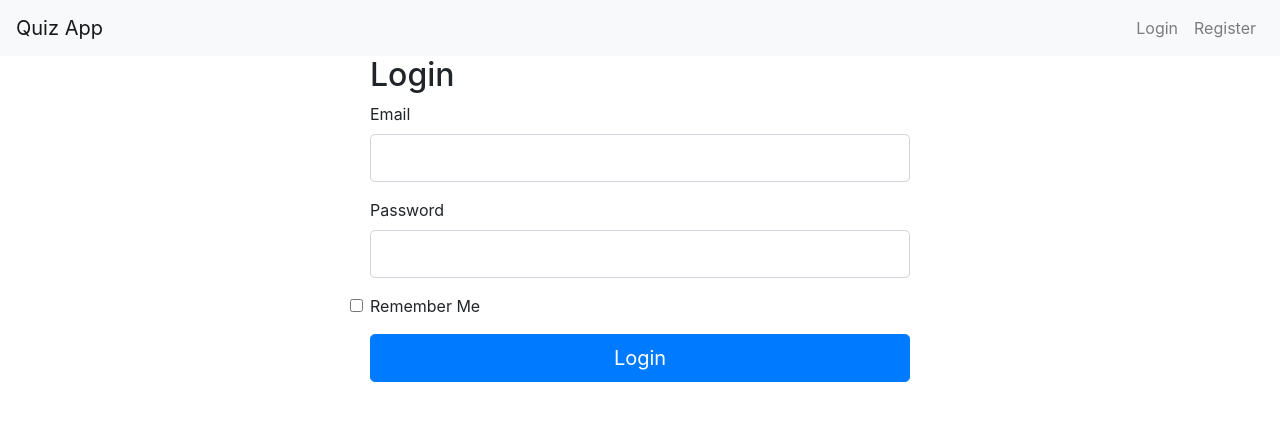
After one commit to Isma3l-19/quiz_app, a Flask app: page /login in a window 1280 px wide. The commit adds this page. Shown: the top 421 px of the page. Run offline with Flask 3, Linux system fonts and the light colour scheme; some libraries are stand-ins or nearby versions.

Commit message:
Done making the authentication, and the login page

```diff
--- a/app/models.py
+++ b/app/models.py
@@ -2,7 +2,6 @@ from app import db
 from flask_login import UserMixin
 from werkzeug.security import generate_password_hash, check_password_hash
 from datetime import datetime
-
 
 class User(db.Model, UserMixin):
     id = db.Column(db.Integer, primary_key=True)
@@ -10,10 +9,8 @@ class User(db.Model, UserMixin):
     email = db.Column(db.String(120), unique=True, nullable=False)
     password_hash = db.Column(db.String(128), nullable=False)
 
-
     def set_password(self, password):
         self.password_hash = generate_password_hash(password)
-
 
     def check_password(self, password):
         return check_password_hash(self.password_hash, password)
@@ -22,10 +19,9 @@ class QuizResult(db.Model):
     id = db.Column(db.Integer, primary_key=True)
     user_id = db.Column(db.Integer, db.ForeignKey('user.id'), nullable=False)
     score = db.Column(db.Integer, nullable=False)
-    timestamp = db.Column(db.DateTime, default= datetime.utcnow)
+    timestamp = db.Column(db.DateTime, default=datetime.utcnow)
 
     user = db.relationship('User', backref='results')
-
 
 class QuizSet(db.Model):
     id = db.Column(db.Integer, primary_key=True)
--- a/app/routes.py
+++ b/app/routes.py
@@ -1,7 +1,7 @@
 from flask import render_template, redirect, url_for, flash, request
 from flask_login import login_user, current_user, logout_user, login_required
 from app import db
-from app.models import User, Question
+from app.models import User, Question, QuizResult, QuizSet
 from app.forms import RegistrationForm, LoginForm
 from flask import Blueprint
 from flask_restful import Api, Resource
@@ -39,11 +39,36 @@ def login():
             flash('Login unsuccessful. Please check email and password.', 'danger')
     return render_template('login.html', form=form)
 
+
+@main_bp.route("/quiz/<int:quiz_id>", methods=['GET', 'POST'])
+@login_required
+def quiz(quiz_id):
+    quiz = QuizSet.query.get_or_404(quiz_id)
+    if request.method == 'POST':
+        score = 0
+        total = len(quiz.questions)
+        for question in quiz.questions:
+            selected_option = request.form.get(f'question_{question.id}')
+            if selected_option == question.correct_option:
+                score += 1
+        result = QuizResult(user_id=current_user.id, score=score)
+        db.session.add(result)
+        db.session.commit()
+        return redirect(url_for('main.results', score=score, total=total))
+    return render_template('quiz.html', quiz=quiz)
+
+@main_bp.route("/results")
+@login_required
+def results():
+    score = request.args.get('score', type=int)
+    total = request.args.get('total', type=int)
+    return render_template('results.html', score=score, total=total)
+
+
 @main_bp.route("/logout")
 def logout():
     logout_user()
     return redirect(url_for('main.index'))
-
 
 class QuizQuestionResource(Resource):
     def get(self, quiz_set_id):
--- a/app/templates/layout.html
+++ b/app/templates/layout.html
@@ -7,7 +7,33 @@
     <title>Quiz App</title>
 </head>
 <body>
+    <nav class="navbar navbar-expand-lg navbar-light bg-light">
+        <a class="navbar-brand" href="{{ url_for('main.index') }}">Quiz App</a>
+        <div class="collapse navbar-collapse">
+            <ul class="navbar-nav ml-auto">
+                {% if current_user.is_authenticated %}
+                    <li class="nav-item">
+                        <a class="nav-link" href="{{ url_for('main.logout') }}">Logout</a>
+                    </li>
+                {% else %}
+                    <li class="nav-item">
+                        <a class="nav-link" href="{{ url_for('main.login') }}">Login</a>
+                    </li>
+                    <li class="nav-item">
+                        <a class="nav-link" href="{{ url_for('main.register') }}">Register</a>
+                    </li>
+                {% endif %}
+            </ul>
+        </div>
+    </nav>
     <div class="container">
+        {% with messages = get_flashed_messages(with_categories=true) %}
+            {% if messages %}
+                {% for category, message in messages %}
+                    <div class="alert alert-{{ category }}">{{ message }}</div>
+                {% endfor %}
+            {% endif %}
+        {% endwith %}
         {% block content %}{% endblock %}
     </div>
     <script src="https://code.jquery.com/jquery-3.5.1.slim.min.js"></script>
--- /dev/null
+++ b/app/templates/login.html
@@ -0,0 +1,26 @@
+{% extends "layout.html" %}
+{% block content %}
+<div class="row">
+    <div class="col-md-6 offset-md-3">
+        <h2>Login</h2>
+        <form method="POST" action="">
+            {{ form.hidden_tag() }}
+            <div class="form-group">
+                {{ form.email.label(class="form-control-label") }}
+                {{ form.email(class="form-control form-control-lg") }}
+            </div>
+            <div class="form-group">
+                {{ form.password.label(class="form-control-label") }}
+                {{ form.password(class="form-control form-control-lg") }}
+            </div>
+            <div class="form-group">
+                {{ form.remember(class="form-check-input") }}
+                {{ form.remember.label(class="form-check-label") }}
+            </div>
+            <div class="form-group">
+                {{ form.submit(class="btn btn-primary btn-lg btn-block") }}
+            </div>
+        </form>
+    </div>
+</div>
+{% endblock %}
--- a/requirements.txt
+++ b/requirements.txt
@@ -3,3 +3,4 @@ Flask-SQLAlchemy
 Flask-Login
 Flask_wtf
 Flask-RESTful
+ email-validator
```
Also changed, not shown: app/__init__.py (+13 -3 lines), app/templates/index.html (+9 -0 lines), app/templates/quiz.html (+23 -0 lines), app/templates/register.html (added, +30 -0 lines), app/templates/results.html (+10 -0 lines), run.py (line endings or trailing spaces).
